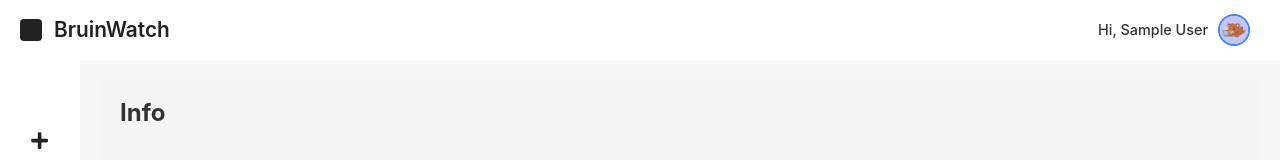
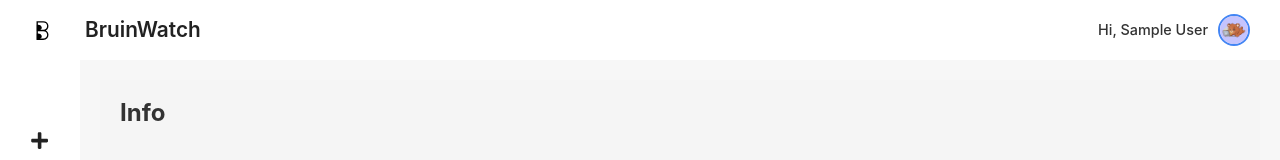
Before and after one commit to CKKC15/BruinWatch, a React (Vite) app in the folder frontend/: page /info in a window 1280 px wide. Shown: the top 160 px of the page. Built offline with nearby package versions, Linux system fonts and the light colour scheme; no server answers; sample sign-in values are in the browser's storage.

Commit message:
add logo

```diff
--- a/frontend/src/components/LandingPage.jsx
+++ b/frontend/src/components/LandingPage.jsx
@@ -1,6 +1,7 @@
 import React from 'react';
 import { useNavigate } from 'react-router-dom';
 import './LandingPage.css';
+import logo from "/bruinwatch_logo.svg";
 
 const LandingPage = () => {
   const navigate = useNavigate();
@@ -13,7 +14,7 @@ const LandingPage = () => {
     <div className="landing-container">
       <div className="landing-left">
         <div className="logo-container">
-          <div className="logo">B</div>
+          <img src={logo} alt="BruinWatch Logo" className="logo-image" />
         </div>
         <h1 className="brand-name">BruinWatch</h1>
         <p className="tagline">
--- a/frontend/src/components/TopBar.css
+++ b/frontend/src/components/TopBar.css
@@ -15,22 +15,21 @@
   justify-content: space-between;
   height: 100%;
   padding: 0;
-  padding-left: 20px; /* Add padding to the left */
+  padding-left: 30px; /* Add padding to the left */
   margin-left: 0; /* No margin */
 }
 
 .topbar-logo-container {
   display: flex;
   align-items: center;
-  gap: 12px;
+  gap: 30px;
   position: relative;
   z-index: 111; /* Even higher z-index for the logo container */
 }
 
 .topbar-logo {
-  width: 22px;
-  height: 22px;
-  background: #222;
+  width: 25px;
+  height: 25px;
   border-radius: 4px;
 }
 
--- a/frontend/src/components/TopBar.jsx
+++ b/frontend/src/components/TopBar.jsx
@@ -1,6 +1,7 @@
 import React, { useState, useEffect, useRef } from 'react';
 import { useNavigate } from 'react-router-dom';
 import './TopBar.css';
+import logo from "/bruinwatch_logo.svg";
 
 const TopBar = () => {
   const [user, setUser] = useState(null);
@@ -66,7 +67,9 @@ const TopBar = () => {
     <div className="topbar">
       <div className="topbar-content">
         <div className="topbar-logo-container">
-          <div className="topbar-logo" />
+          <div className="topbar-logo">
+            <img src={logo} alt="BruinWatch Logo" className="topbar-logo" />
+          </div>
           <h1 className="topbar-title">BruinWatch</h1>
         </div>
 
```
Also changed, not shown: frontend/public/bruinwatch_logo.svg (added), 1 other file (tests, documents, lock files or other folders).
